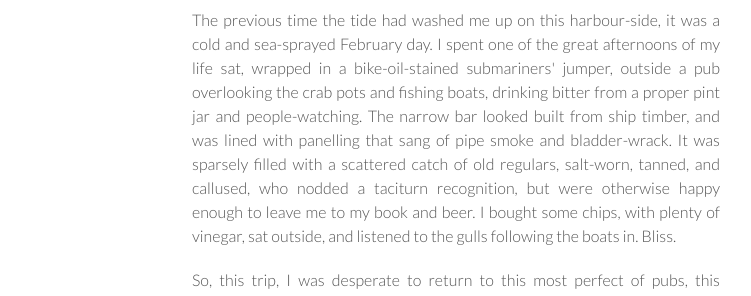
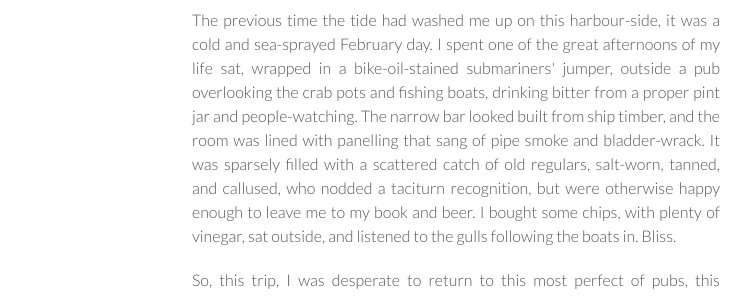
Before and after one commit to CollectionsOfThisKind/collectionsofthiskind.github.io, a Jekyll site: the page built from pages/diary/seaside-pub.html, in a window 1280 px wide. Shown: the part 339-635 px from the top of the page, without its empty margins (58-809 px from the left). Built offline with Jekyll 4.4.1, drawn with Linux system fonts in a browser that asks for light colours.

Commit message:
Add files via upload

```diff
--- a/pages/diary/seaside-pub.html
+++ b/pages/diary/seaside-pub.html
@@ -21,7 +21,7 @@ layout: page
 I love the Dales, but I miss the sea: I miss the obliterating gray-green swashing mass of it, the saltwater nose-filling quaff of it as you dive, the sexual stench of a working harbour, the slightly threatening Innsmouth air of a decaying British seaside town. And thus I found myself a good way from home, in a coastal town which I love, looking for a beer.
 </p>
 <p>
-The previous time the tide had washed me up on this harbour-side, it was a cold and sea-sprayed February day. I spent one of the great afternoons of my life sat, wrapped in a bike-oil-stained submariners' jumper, outside a pub overlooking the crab pots and fishing boats, drinking bitter from a proper pint jar and people-watching. The narrow bar looked built from ship timber, and was lined with panelling that sang of pipe smoke and bladder-wrack. It was sparsely filled with a scattered catch of old regulars, salt-worn, tanned, and callused, who nodded a taciturn recognition, but were otherwise happy enough to leave me to my book and beer. I bought some chips, with plenty of vinegar, sat outside, and listened to the gulls following the boats in. Bliss.
+The previous time the tide had washed me up on this harbour-side, it was a cold and sea-sprayed February day. I spent one of the great afternoons of my life sat, wrapped in a bike-oil-stained submariners' jumper, outside a pub overlooking the crab pots and fishing boats, drinking bitter from a proper pint jar and people-watching. The narrow bar looked built from ship timber, and the room was lined with panelling that sang of pipe smoke and bladder-wrack. It was sparsely filled with a scattered catch of old regulars, salt-worn, tanned, and callused, who nodded a taciturn recognition, but were otherwise happy enough to leave me to my book and beer. I bought some chips, with plenty of vinegar, sat outside, and listened to the gulls following the boats in. Bliss.
 </p>
 <p>
 So, this trip, I was desperate to return to this most perfect of pubs, this spiritual berth, this timeless haven. And yet, try as I might, I couldn't find it. It being high-summer, the town was packed
```
